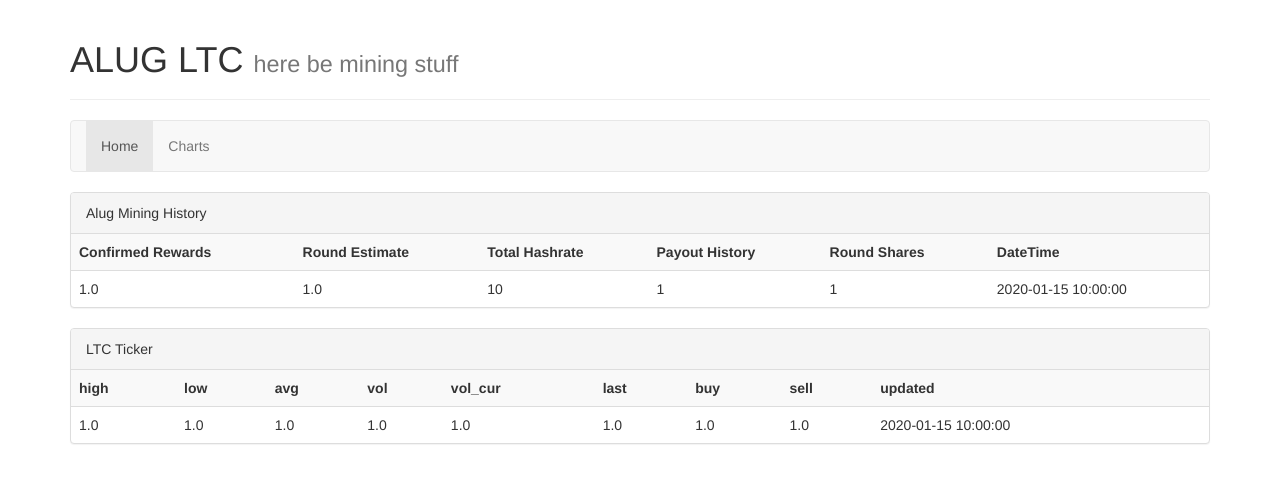
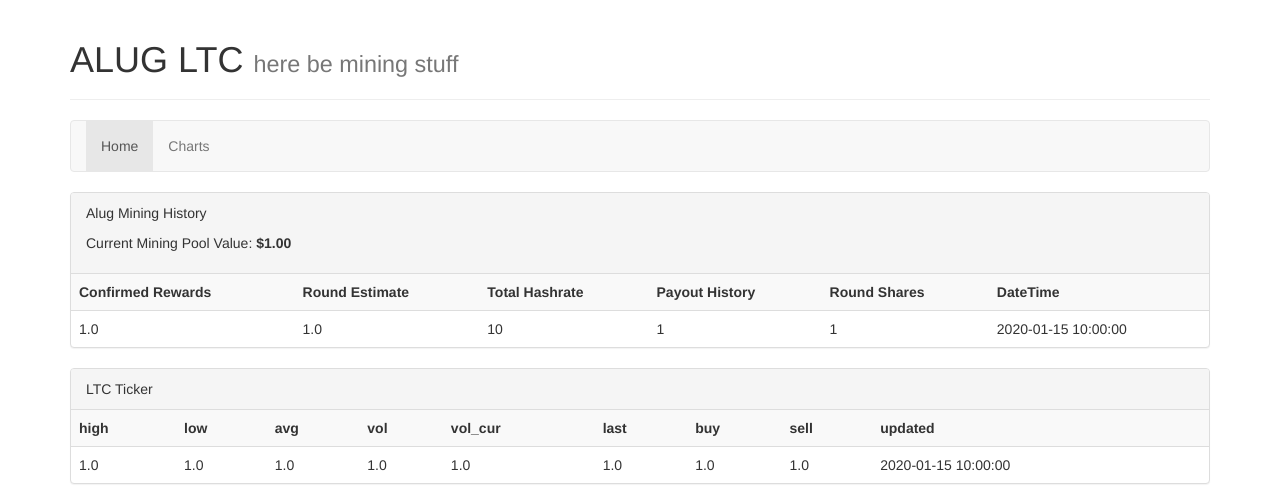
Before and after one commit to wilbur-d/ltc_stats, a Flask app: page / in a window 1280 px wide. Shown: the top 493 px of the page. Run offline with Flask 2, Linux system fonts and the light colour scheme; tables that the repository leaves empty hold one stand-in row (values such as "Sample post"); some libraries are stand-ins or nearby versions.

Commit message:
added current mining pool value

```diff
--- a/app.py
+++ b/app.py
@@ -4,6 +4,7 @@ from flask import Flask
 from flask import render_template
 
 from sqlalchemy.engine.url import URL
+from sqlalchemy import func
 
 from flask.ext.sqlalchemy import SQLAlchemy
 
@@ -21,7 +22,8 @@ db = SQLAlchemy(app)
 def index():
     tickers = db.session.query(Ticker).order_by(Ticker.updated.desc()).all()[:10]
     history = db.session.query(MiningHistory).order_by(MiningHistory.date_added.desc()).all()[:30]
-    return render_template('index.html', tickers=tickers, history=history, active="home")
+    pool_worth = "%.2f" % round(tickers[0].last * history[0].confirmed_rewards, 2)
+    return render_template('index.html', tickers=tickers, history=history, pool_worth=pool_worth, active="home")
 
 
 @app.route('/charts')
@@ -31,5 +33,5 @@ def charts():
 
 
 if __name__ == '__main__':
-    app.debug = False
+    app.debug = True
     app.run(host='0.0.0.0')
--- a/templates/index.html
+++ b/templates/index.html
@@ -1,7 +1,10 @@
 {% extends "base.html" %}
 {% block content %}
       <div class="panel panel-default">
-        <div class="panel-heading">Alug Mining History</div>
+        <div class="panel-heading">
+          <p>Alug Mining History</p>
+          <p>Current Mining Pool Value: <strong>${{ pool_worth }}</strong></p>
+        </div>
         <table class="table table-striped table-responsive">
           <tr>
             <th>Confirmed Rewards</th><th>Round Estimate</th><th>Total Hashrate</th><th>Payout History</th><th>Round Shares</th><th>DateTime</th>
```
Also changed, not shown: README.txt.
